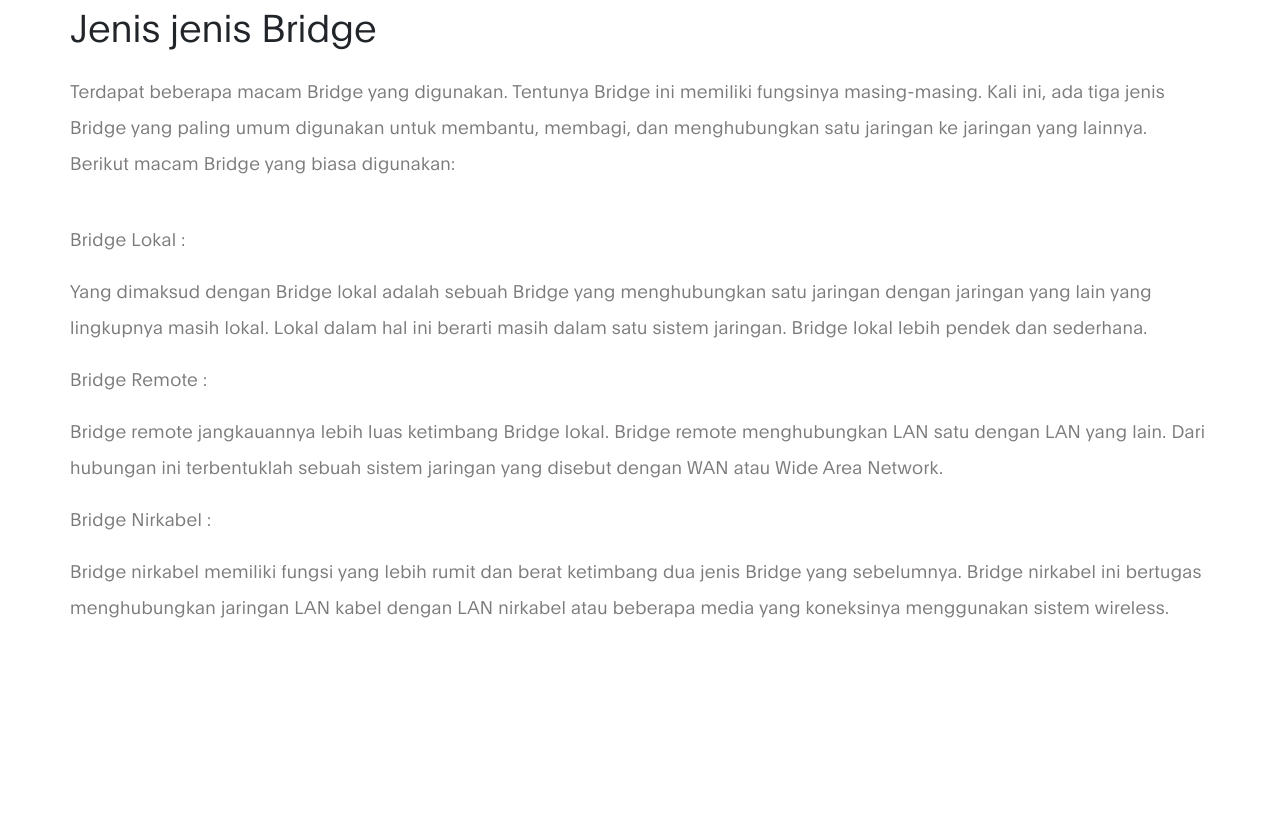
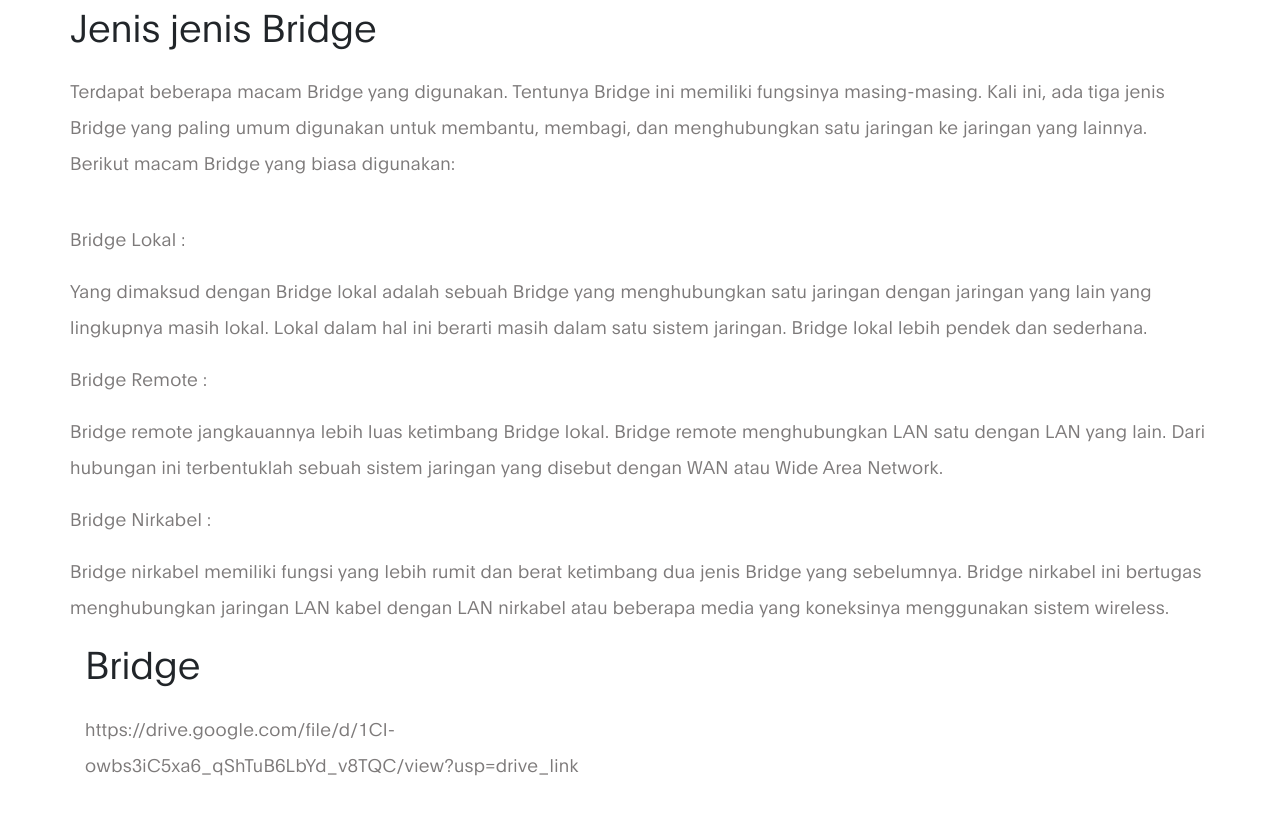
Before and after one commit to Dons666/Dionisius-Purnama, a plain HTML site: page index.html in a window 1280 px wide. Shown: the part 1082-1896 px from the top of the page. Before the commit the page ends 1818 px from the top, so only its background shows below. Drawn offline with Linux system fonts and the light colour scheme.

Commit message:
Add files via upload

```diff
--- a/index.html
+++ b/index.html
@@ -80,3 +80,7 @@ https://www.tooplate.com/view/2120-ben-resume
                             <p>Bridge remote jangkauannya lebih luas ketimbang Bridge lokal. Bridge remote menghubungkan LAN satu dengan LAN yang lain. Dari hubungan ini terbentuklah sebuah sistem jaringan yang disebut dengan WAN atau Wide Area Network.</p>
                             <p>Bridge Nirkabel :</p>
                             <p>Bridge nirkabel memiliki fungsi yang lebih rumit dan berat ketimbang dua jenis Bridge yang sebelumnya. Bridge nirkabel ini bertugas menghubungkan jaringan LAN kabel dengan LAN nirkabel atau beberapa media yang koneksinya menggunakan sistem wireless.</p>
+
+                        <div class="col-lg-6 col-md-6 col-12">
+                            <h3 class="mb-4">Bridge</h3>
+                            <p>https://drive.google.com/file/d/1CI-owbs3iC5xa6_qShTuB6LbYd_v8TQC/view?usp=drive_link</P>
```
